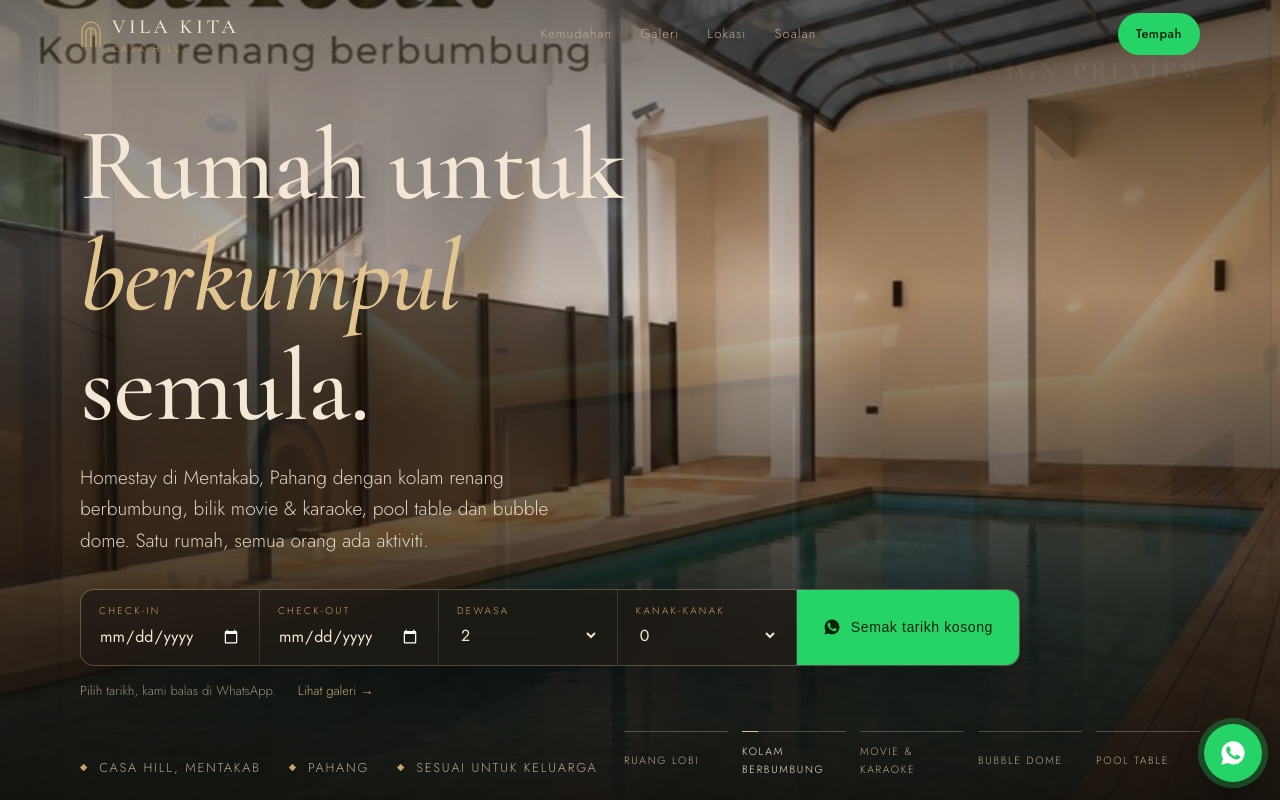
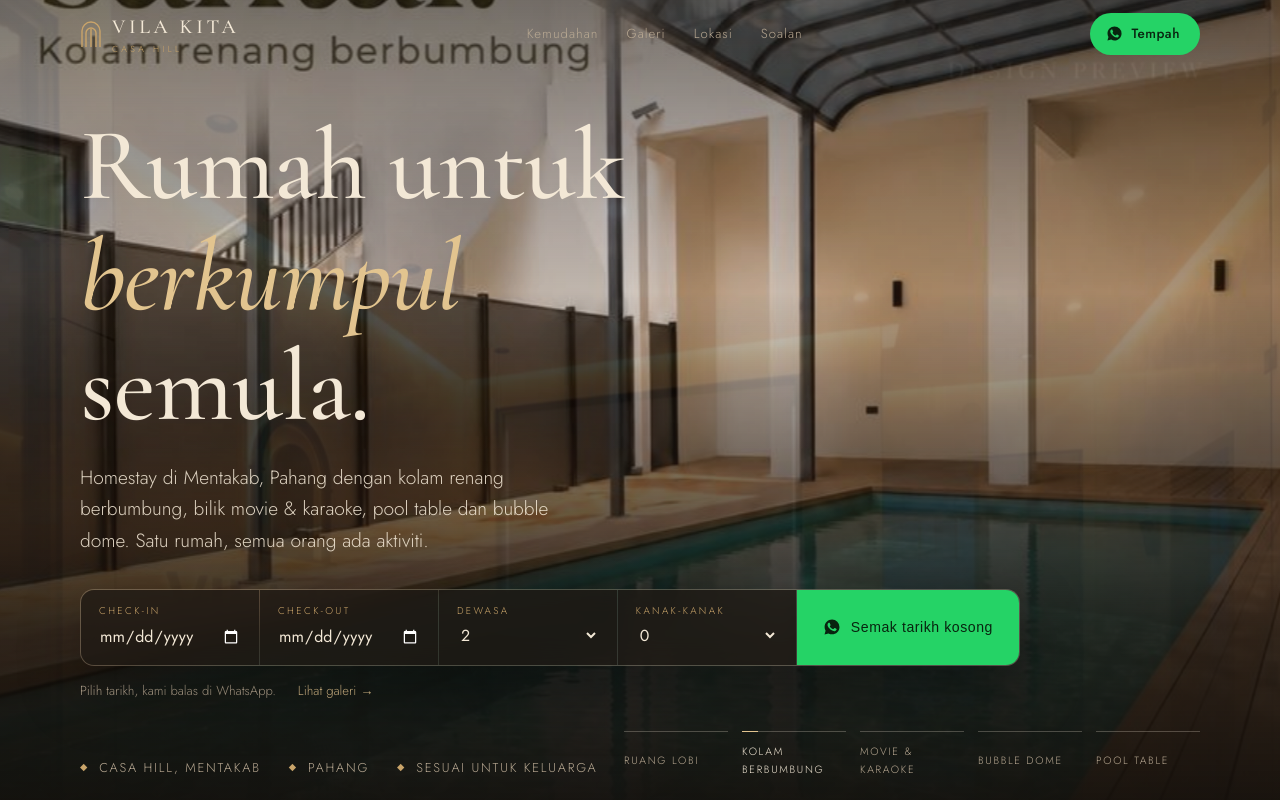
Before and after one commit to aitechnology-dev/vilakita-website, a plain HTML site: page index.html in a window 1280 px wide. Shown: the top 800 px of the page. Drawn offline with nearby package versions, Linux system fonts and the light colour scheme.

Commit message:
Buang butang WhatsApp terapung, butang Tempah ada logo WA dan efek denyut
Co-Authored-By: Claude Opus 5.5 <noreply@anthropic.com>

```diff
--- a/index.html
+++ b/index.html
@@ -67,7 +67,8 @@ nav .wrap{display:flex;align-items:center;justify-content:space-between;height:6
 .btn-wa{background:var(--wa);color:#08240f;font-weight:500}
 .btn-ghost{border:1px solid var(--line);color:var(--cream);background:rgba(255,255,255,.03)}
 .btn svg{width:18px;height:18px}
-.nav-cta{padding:10px 18px;font-size:.8rem}
+.nav-cta{padding:10px 20px 10px 16px;font-size:.84rem;gap:8px;animation:pulse 2.6s infinite}
+.nav-cta svg{width:17px;height:17px}
 
 /* hero */
 .hero{position:relative;min-height:100svh;display:flex;align-items:flex-end;padding:110px 0 56px;overflow:hidden}
@@ -176,10 +177,8 @@ details p{color:var(--muted);margin-top:10px;max-width:62ch}
 footer{padding:40px 0;border-top:1px solid var(--line);font-size:.8rem;color:var(--muted)}
 footer .wrap{display:flex;justify-content:space-between;gap:16px;flex-wrap:wrap}
 
-/* floating wa */
-.fab{position:fixed;right:18px;bottom:18px;z-index:60;width:58px;height:58px;border-radius:50%;background:var(--wa);display:grid;place-items:center;box-shadow:0 10px 30px rgba(0,0,0,.4);animation:pulse 2.6s infinite}
-.fab svg{width:28px;height:28px;fill:#fff}
-@keyframes pulse{0%,100%{box-shadow:0 0 0 0 rgba(37,211,102,.5),0 10px 30px rgba(0,0,0,.4)}50%{box-shadow:0 0 0 14px rgba(37,211,102,0),0 10px 30px rgba(0,0,0,.4)}}
+/* denyut butang tempah */
+@keyframes pulse{0%{box-shadow:0 0 0 0 rgba(37,211,102,.55)}70%,100%{box-shadow:0 0 0 12px rgba(37,211,102,0)}}
 
 /* lightbox */
 .lb{position:fixed;inset:0;z-index:100;background:rgba(10,8,6,.94);display:none;align-items:center;justify-content:center;padding:20px}
@@ -203,7 +202,7 @@ footer .wrap{display:flex;justify-content:space-between;gap:16px;flex-wrap:wrap}
 @media (max-width:520px){
   .fgrid{grid-template-columns:1fr}
   .fld{padding:12px 14px}
-  .nav-cta{display:none}
+  .nav-cta{padding:9px 16px 9px 13px;font-size:.8rem}
   .gallery{columns:1}
 }
 @media (prefers-reduced-motion:reduce){*{animation:none!important;transition:none!important}.reveal{opacity:1;transform:none}}
@@ -220,7 +219,7 @@ footer .wrap{display:flex;justify-content:space-between;gap:16px;flex-wrap:wrap}
     <div class="navlinks">
       <a href="#kemudahan">Kemudahan</a><a href="#galeri">Galeri</a><a href="#lokasi">Lokasi</a><a href="#soalan">Soalan</a>
     </div>
-    <a class="btn btn-wa nav-cta" href="#tempah">Tempah</a>
+    <a class="btn btn-wa nav-cta" href="#tempah"><svg viewBox="0 0 24 24" fill="currentColor"><use href="#wa"/></svg>Tempah</a>
   </div>
 </nav>
 
@@ -390,7 +389,6 @@ footer .wrap{display:flex;justify-content:space-between;gap:16px;flex-wrap:wrap}
   </div>
 </footer>
 
-<a class="fab wa-link" href="#" aria-label="WhatsApp"><svg viewBox="0 0 24 24"><use href="#wa"/></svg></a>
 
 <div class="lb" id="lb" role="dialog" aria-modal="true">
   <button class="x" aria-label="Tutup">×</button>
```
